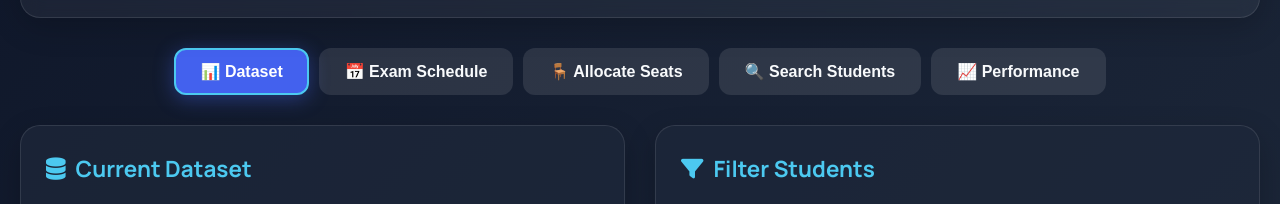
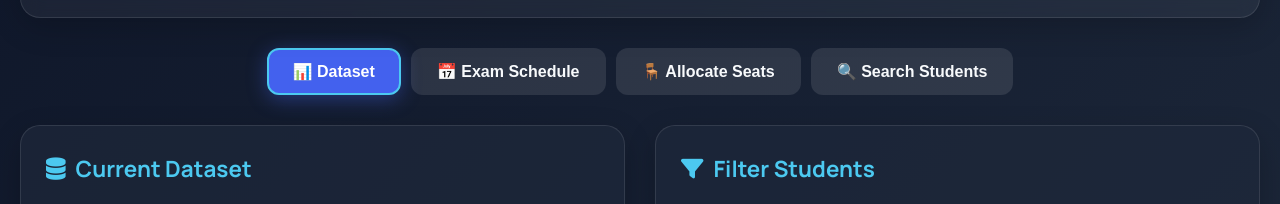
Before and after one commit to Shreya-Wani/AI-Based-Exam-Seating-Invigilation-System, a plain HTML site: page index.html in a window 1280 px wide. Shown: the part 163-367 px from the top of the page. Drawn offline with nearby package versions, Linux system fonts and the light colour scheme.

Commit message:
Final Testing

```diff
--- a/index.html
+++ b/index.html
@@ -23,7 +23,6 @@
             <button class="tab-btn" data-tab="schedule">📅 Exam Schedule</button>
             <button class="tab-btn" data-tab="seating">🪑 Allocate Seats</button>
             <button class="tab-btn" data-tab="search">🔍 Search Students</button>
-            <button class="tab-btn" data-tab="performance">📈 Performance</button>
         </div>
 
         <!-- Tab Content -->
```
